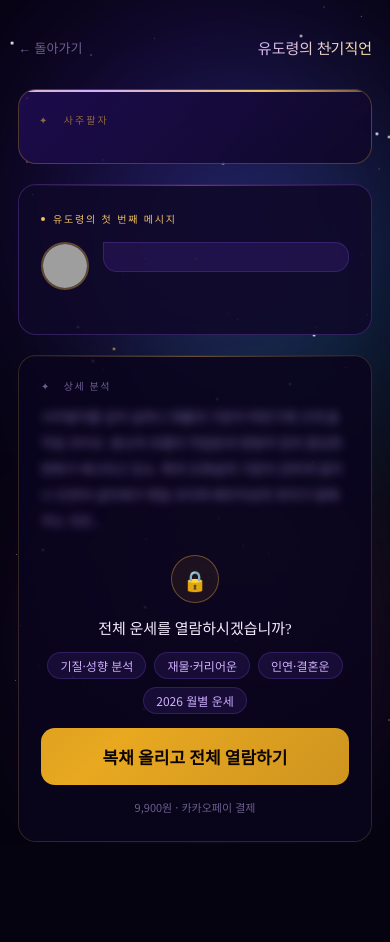
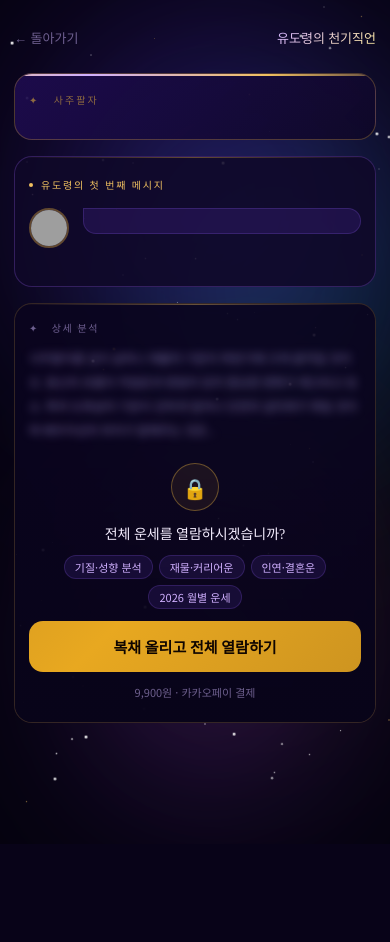
Before and after one commit to gud1955-sudo/yudoryeong, a Flask app: page /result in a window 390 px wide. After the commit the page ends 803 px from the top, so only its background shows below. Run offline with Flask 3, Linux system fonts and the light colour scheme; parts of the project's set-up code (start-up, migrations or seed data) failed here and were passed over; some libraries are stand-ins or nearby versions; grey boxes are pictures that could not be loaded.

Commit message:
@ feat: result.html 모바일 UI 최적화 (pillars 레이아웃, 카드 패딩, iOS safe-area)
Co-Authored-By: Claude Sonnet 4.6 <noreply@anthropic.com>
@

```diff
--- a/templates/result.html
+++ b/templates/result.html
@@ -107,6 +107,51 @@ body{font-family:var(--font-n);background:var(--bg);color:var(--white);min-heigh
 .kakao-btn:hover{transform:translateY(-2px);box-shadow:0 8px 24px rgba(254,229,0,.35)}
 .modal-close{font-size:12px;color:var(--muted);background:none;border:none;cursor:pointer;}
 .modal-close:hover{color:var(--white)}
+
+/* ─── 모바일 최적화 ─── */
+@media(max-width:479px){
+  .page{padding:20px 14px 60px;}
+  .top-bar{margin-bottom:18px;}
+  .top-logo{font-size:13px;}
+
+  .saju-card{padding:18px 14px;margin-bottom:16px;}
+  .saju-name{font-size:16px;margin-bottom:12px;}
+  .pillars{gap:6px;}
+  .pillar{padding:10px 6px;border-radius:10px;}
+  .pillar-label{font-size:9px;margin-bottom:4px;}
+  .pillar-hanja{font-size:19px;}
+  .pillar-korean{font-size:10px;}
+
+  .preview-card{padding:20px 14px;margin-bottom:16px;}
+  .bubble{padding:12px 13px;}
+  .bubble-text{font-size:13px;line-height:1.9;}
+  .yudo-avatar{width:40px;height:40px;}
+
+  .blur-card{margin-bottom:16px;}
+  .blur-inner{padding:16px 14px 0;}
+  .blur-text{font-size:12px;}
+  .lock-section{padding:0 14px 22px;gap:12px;}
+  .lock-title{font-size:14px;}
+  .lock-items{gap:6px;}
+  .lock-item{font-size:11px;padding:3px 10px;}
+  .pay-btn{padding:15px;font-size:15px;max-width:100%;}
+
+  .detail-card{padding:20px 14px;margin-bottom:14px;}
+  .detail-text{font-size:13px;line-height:2;}
+  .kakao-share-btn{font-size:14px;padding:13px;}
+
+  .modal-box{padding:26px 18px calc(24px + env(safe-area-inset-bottom));width:calc(100% - 24px);}
+  .modal-orb{width:48px;height:48px;font-size:22px;}
+  .modal-title{font-size:15px;}
+  .modal-desc{font-size:12px;}
+  .modal-items{padding:11px 12px;}
+  .modal-item{font-size:11px;}
+  .modal-price{font-size:22px;}
+  .kakao-btn{padding:13px;font-size:14px;}
+}
+@supports(padding-bottom:env(safe-area-inset-bottom)){
+  .modal-box{padding-bottom:calc(26px + env(safe-area-inset-bottom));}
+}
 </style>
 </head>
 <body>
```
